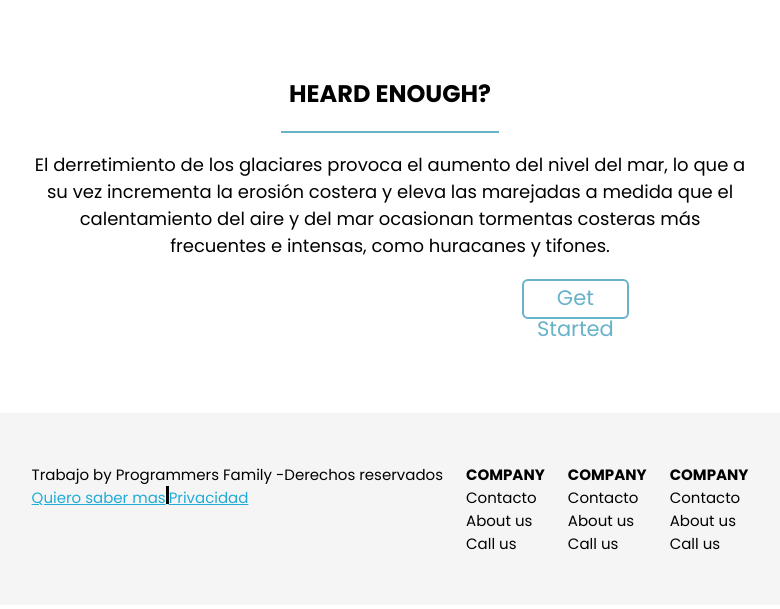
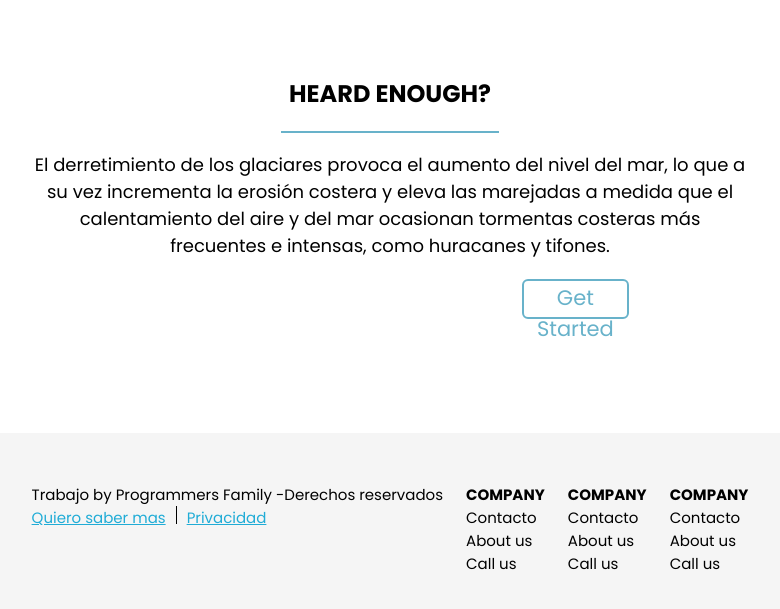
Before and after one commit to nvelandia/Simply-SinglePage, a plain HTML site: page index.html in a window 1280 px wide. Shown: the part 2269-2878 px from the top of the page, without its empty margins (250-1030 px from the left). Drawn offline with Linux system fonts and the light colour scheme.

Commit message:
Correcion footer

```diff
--- a/_lizStyles.scss
+++ b/_lizStyles.scss
@@ -33,7 +33,7 @@ iframe {
   display: flex;
   justify-content: space-between;
   background-color: #f5f5f5;
-  margin: 20px 0px;
+  margin-top: 40px;
   padding: 50px 22%;
 
   a {
@@ -46,9 +46,11 @@ br {
 }
 
 .verticalLine {
-  border-left: solid black;
+  border-left: 1px solid black;
   height: 18px;
   justify-content: flex-end;
+  margin-left: 10px;
+  padding-left: 10px;
 }
 
 .final {
```
Also changed, not shown: index.css, 1 other file.
